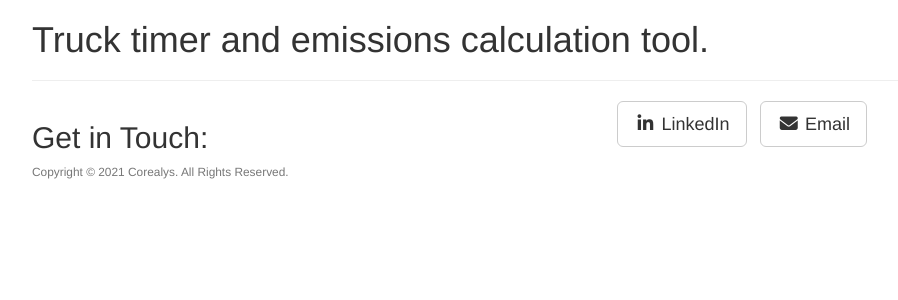
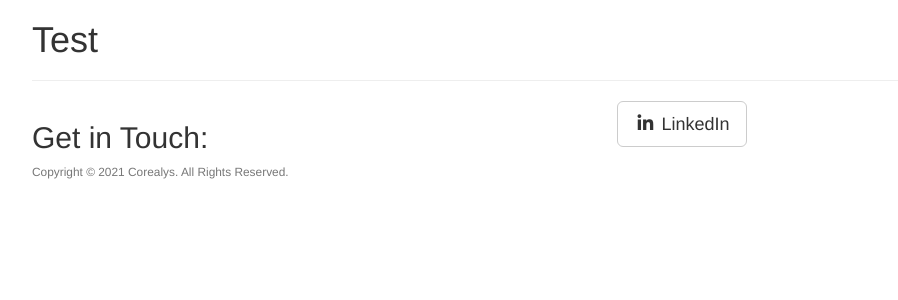
Before and after one commit to DreskMK2/Website-Corealys, a Jekyll site: the page built from _posts/2014-09-24-services-7.markdown, in a window 1280 px wide. Shown: the top 300 px of the page, without its empty margins (38-936 px from the left). Built offline with Jekyll 4.4.1, drawn with Linux system fonts in a browser that asks for light colours; nearby versions of some CDN libraries; library files that are not in the unit come from our copies; part of the change alters nothing that is shown.

Commit message:
Delete email

```diff
--- a/_config.yml
+++ b/_config.yml
@@ -4,7 +4,7 @@
 
 url: http://corealys.com
 title: Corealys
-email: info@corealys.com
+email:
 author: Pedro Gomez
 description: > # "Write an awesome description for your new site here.
   Helping companies develop better products.
@@ -27,6 +27,3 @@ social:
   - title: LinkedIn
     fatitle: linkedin
     url: https://www.linkedin.com/company/corealys
-  - title: Email
-    fatitle: envelope
-    url: mailto:info@corealys.com
--- a/_posts/2014-09-24-services-7.markdown
+++ b/_posts/2014-09-24-services-7.markdown
@@ -1,7 +1,7 @@
 ---
 layout: default
 category: Services
-title: Truck timer and emissions calculation tool.
+title: Test
 description: |
 ---
-Managed a team developing a tool for an asociation of truckers, the aim of the tool was to obtain the calculation of truck routes, estimated time and fuel usage with the inclusion of a EN16258 estimation of emissions for the given route.
+Test
```
